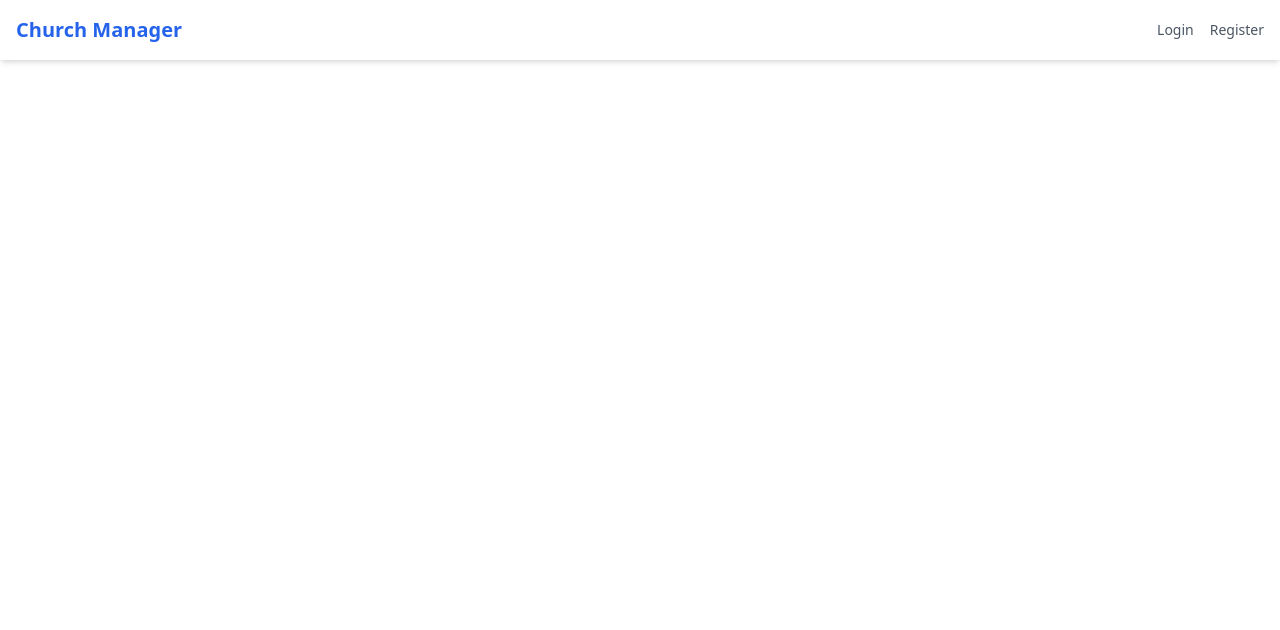
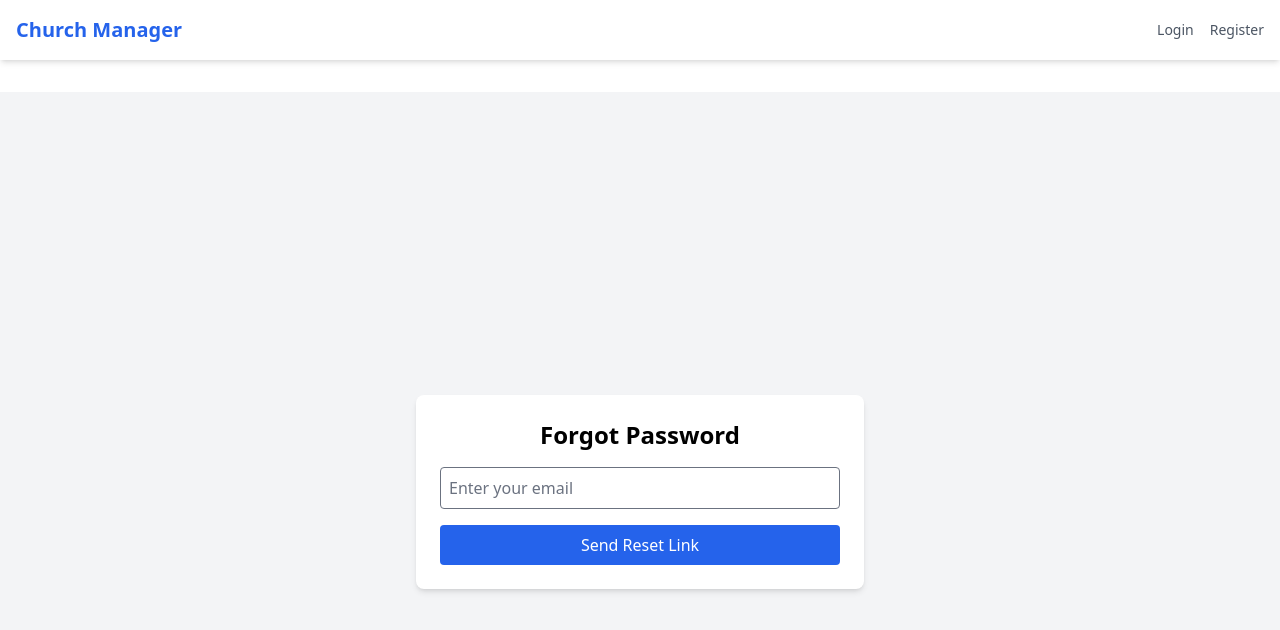
Before and after one commit to muriithithegoat/church-frontend, a React (Create React App) app: page /forgot-password in a window 1280 px wide. Shown: the top 630 px of the page. Built offline with nearby package versions, Linux system fonts and the light colour scheme.

Commit message:
added "forgot password"

```diff
--- a/src/App.js
+++ b/src/App.js
@@ -8,6 +8,7 @@ import EditMember from './components/EditMember';
 import Dashboard from './components/Dashboard';
 import Login from './pages/Login';
 import Register from './pages/Register';
+import ForgotPassword from './pages/ForgotPassword';
 
 const App = () => {
   return (
@@ -15,6 +16,7 @@ const App = () => {
        <Navbar />
       <div className="p-4"></div>
       <Routes>
+        <Route path="/forgot-password" element={<ForgotPassword />} />
         <Route path="/login" element={<Login />} />
         <Route path="/register" element={<Register />} />
         <Route path="/" element={<Layout />}>
--- /dev/null
+++ b/src/components/ForgotPassword.js
@@ -0,0 +1,44 @@
+import React, { useState } from 'react';
+import axios from 'axios';
+
+const ForgotPassword = () => {
+  const [email, setEmail] = useState('');
+  const [message, setMessage] = useState('');
+
+  const handleSubmit = async (e) => {
+    e.preventDefault();
+    try {
+      // Replace with actual backend route
+      const res = await axios.post('http://localhost:5000/api/auth/forgot-password', { email });
+      setMessage(res.data.message);
+    } catch (err) {
+      console.error(err);
+      setMessage('Something went wrong. Please try again.');
+    }
+  };
+
+  return (
+    <div className="max-w-md mx-auto mt-10 p-6 border rounded-lg bg-white shadow">
+      <h2 className="text-2xl font-bold mb-4">Forgot Password</h2>
+      <form onSubmit={handleSubmit} className="space-y-4">
+        <input
+          type="email"
+          className="w-full px-4 py-2 border rounded"
+          placeholder="Enter your email"
+          value={email}
+          onChange={(e) => setEmail(e.target.value)}
+          required
+        />
+        <button
+          type="submit"
+          className="w-full bg-blue-600 text-white py-2 rounded hover:bg-blue-700 transition"
+        >
+          Send Reset Link
+        </button>
+        {message && <p className="text-sm text-gray-600 mt-2">{message}</p>}
+      </form>
+    </div>
+  );
+};
+
+export default ForgotPassword;
--- /dev/null
+++ b/src/pages/ForgotPassword.js
@@ -0,0 +1,51 @@
+import React, { useState } from 'react';
+import axios from 'axios';
+
+const ForgotPassword = () => {
+  const [email, setEmail] = useState('');
+  const [message, setMessage] = useState('');
+  const [error, setError] = useState('');
+
+  const handleSubmit = async (e) => {
+    e.preventDefault();
+    setMessage('');
+    setError('');
+    try {
+      // You can build this backend route later
+      await axios.post('http://localhost:5000/api/auth/forgot-password', { email });
+      setMessage('If an account exists, a reset link will be sent to your email.');
+    } catch (err) {
+      console.error('Forgot password error:', err);
+      setError('Something went wrong. Please try again later.');
+    }
+  };
+
+  return (
+    <div className="flex justify-center items-center h-screen bg-gray-100">
+      <form
+        onSubmit={handleSubmit}
+        className="bg-white p-6 rounded-lg shadow-md w-full max-w-md space-y-4"
+      >
+        <h2 className="text-2xl font-bold text-center">Forgot Password</h2>
+        {message && <p className="text-green-500 text-sm text-center">{message}</p>}
+        {error && <p className="text-red-500 text-sm text-center">{error}</p>}
+        <input
+          type="email"
+          placeholder="Enter your email"
+          className="w-full p-2 border rounded"
+          value={email}
+          onChange={(e) => setEmail(e.target.value)}
+          required
+        />
+        <button
+          type="submit"
+          className="w-full bg-blue-600 text-white p-2 rounded hover:bg-blue-700 transition"
+        >
+          Send Reset Link
+        </button>
+      </form>
+    </div>
+  );
+};
+
+export default ForgotPassword;
--- a/src/pages/Login.js
+++ b/src/pages/Login.js
@@ -1,26 +1,32 @@
 import React, { useState } from 'react';
 import axios from 'axios';
-import { useNavigate } from 'react-router-dom';
+import { useNavigate, Link } from 'react-router-dom';
+import { EyeIcon, EyeSlashIcon } from '@heroicons/react/24/outline';
 
 const Login = () => {
-  const [email, setEmail] = useState('');
-  const [password, setPassword] = useState('');
+  const [form, setForm] = useState({ email: '', password: '' });
+  const [showPassword, setShowPassword] = useState(false);
   const [error, setError] = useState('');
   const navigate = useNavigate();
+
+  const handleChange = (e) => {
+    setForm({ ...form, [e.target.name]: e.target.value });
+  };
 
   const handleSubmit = async (e) => {
     e.preventDefault();
     try {
-      const res = await axios.post('http://localhost:5000/api/auth/login', {
-        email,
-        password,
-      });
+      const res = await axios.post('http://localhost:5000/api/auth/login', form);
+      const { token, user } = res.data;
 
-      localStorage.setItem('token', res.data.token);
-      navigate('/dashboard'); // or wherever your dashboard route is
+      // Save to localStorage
+      localStorage.setItem('token', token);
+      localStorage.setItem('user', JSON.stringify(user));
+
+      navigate('/');
     } catch (err) {
       console.error('Login failed:', err);
-      setError('Invalid credentials');
+      setError('Invalid email or password');
     }
   };
 
@@ -32,22 +38,49 @@ const Login = () => {
       >
         <h2 className="text-2xl font-bold text-center">Login</h2>
         {error && <p className="text-red-500 text-sm text-center">{error}</p>}
+
         <input
           type="email"
+          name="email"
           placeholder="Email"
           className="w-full p-2 border rounded"
-          value={email}
-          onChange={(e) => setEmail(e.target.value)}
+          value={form.email}
+          onChange={handleChange}
           required
         />
-        <input
-          type="password"
-          placeholder="Password"
-          className="w-full p-2 border rounded"
-          value={password}
-          onChange={(e) => setPassword(e.target.value)}
-          required
-        />
+
+        <div className="relative">
+          <input
+            type={showPassword ? 'text' : 'password'}
+            name="password"
+            placeholder="Password"
+            className="w-full p-2 border rounded pr-10"
+            value={form.password}
+            onChange={handleChange}
+            required
+          />
+          <button
+            type="button"
+            onClick={() => setShowPassword(!showPassword)}
+            className="absolute right-2 top-2 text-gray-600"
+          >
+            {showPassword ? (
+              <EyeSlashIcon className="h-5 w-5" />
+            ) : (
+              <EyeIcon className="h-5 w-5" />
+            )}
+          </button>
+        </div>
+
+        <div className="flex justify-between text-sm text-blue-600">
+          <Link to="/register" className="hover:underline">
+            New here? Register
+          </Link>
+          <Link to="/forgot-password" className="hover:underline">
+            Forgot password?
+          </Link>
+        </div>
+
         <button
           type="submit"
           className="w-full bg-blue-600 text-white p-2 rounded hover:bg-blue-700 transition"
--- a/src/pages/Register.js
+++ b/src/pages/Register.js
@@ -1,10 +1,12 @@
 import React, { useState } from 'react';
 import axios from 'axios';
-import { useNavigate } from 'react-router-dom';
+import { useNavigate, Link } from 'react-router-dom';
+import { EyeIcon, EyeSlashIcon } from '@heroicons/react/24/outline';
 
 const Register = () => {
   const [form, setForm] = useState({ name: '', email: '', password: '' });
   const [error, setError] = useState('');
+  const [showPassword, setShowPassword] = useState(false);
   const navigate = useNavigate();
 
   const handleChange = (e) => {
@@ -30,6 +32,7 @@ const Register = () => {
       >
         <h2 className="text-2xl font-bold text-center">Register</h2>
         {error && <p className="text-red-500 text-sm text-center">{error}</p>}
+
         <input
           type="text"
           name="name"
@@ -48,15 +51,39 @@ const Register = () => {
           onChange={handleChange}
           required
         />
+
+        <div className="relative">
           <input
-          type="password"
+            type={showPassword ? 'text' : 'password'}
             name="password"
             placeholder="Password"
-          className="w-full p-2 border rounded"
+            className="w-full p-2 border rounded pr-10"
             value={form.password}
             onChange={handleChange}
             required
           />
+          <button
+            type="button"
+            onClick={() => setShowPassword(!showPassword)}
+            className="absolute right-2 top-2 text-gray-600"
+          >
+            {showPassword ? (
+              <EyeSlashIcon className="h-5 w-5" />
+            ) : (
+              <EyeIcon className="h-5 w-5" />
+            )}
+          </button>
+        </div>
+
+        <div className="flex justify-between text-sm text-blue-600">
+          <Link to="/login" className="hover:underline">
+            Already have an account?
+          </Link>
+          <Link to="/forgot-password" className="hover:underline">
+            Forgot password?
+          </Link>
+        </div>
+
         <button
           type="submit"
           className="w-full bg-green-600 text-white p-2 rounded hover:bg-green-700 transition"
```
Lines whose indentation alone changed are shown as unchanged.
